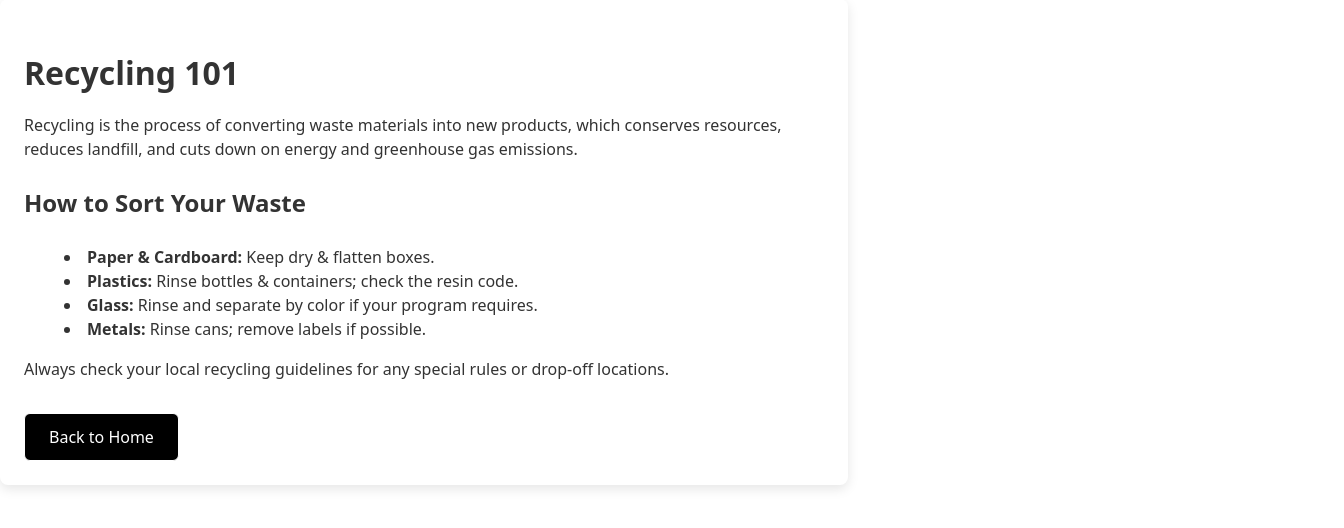
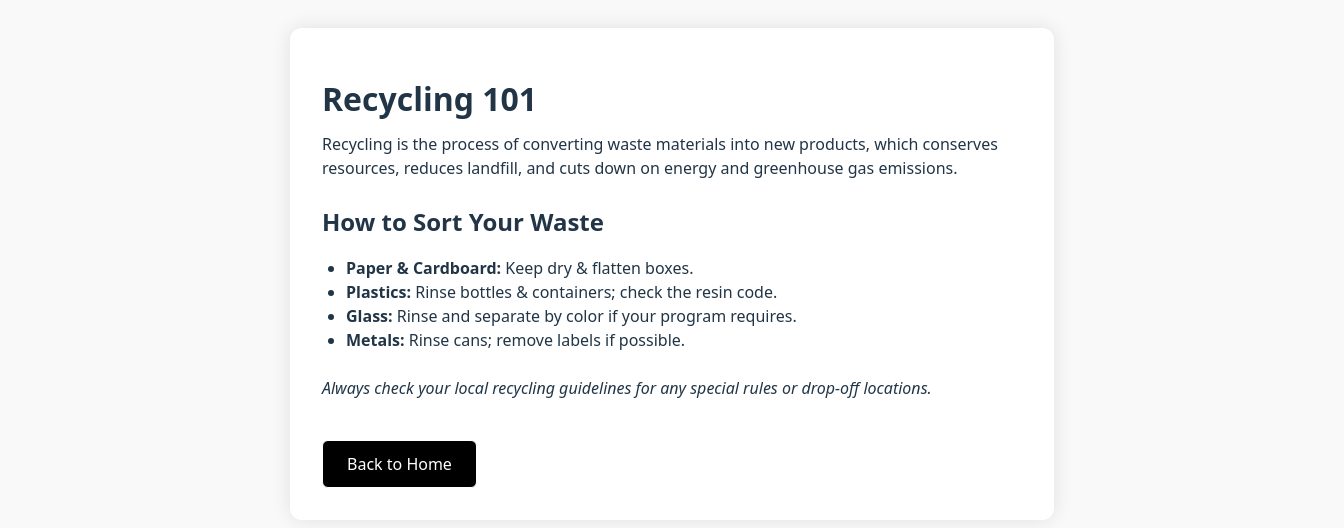
Before and after one commit to pearloyewole/SortWise, a React (Vite) app: page /info in a window 1280 px wide. Shown: the part 158-686 px from the top of the page, 1344 px wide, since content can reach past the window. Built offline with nearby package versions, Linux system fonts and the light colour scheme.

Commit message:
style changes

```diff
--- a/src/index.css
+++ b/src/index.css
@@ -31,7 +31,7 @@
 }
 
 h1 {
-  font-size: 3.2em;
+  font-size: 10rem;
   line-height: 1.1;
 }
 
@@ -77,14 +77,9 @@
   justify-content: center;
   text-align: center;
   color: white;
-  padding: 2rem;
+  padding: 5rem;
 }
 
-.title {
-  font-size: 5rem;
-  font-weight: bold;
-  margin-bottom: 1rem;
-}
 
 .tagline {
   font-size: 1.25rem;
@@ -165,7 +160,7 @@
 }
 
 .title {
-  font-size: 2rem;
+  font-size: 5rem;
   margin-bottom: 0.5rem;
 }
 
--- a/src/page/Info.jsx
+++ b/src/page/Info.jsx
@@ -3,37 +3,51 @@
 
 export default function Info() {
   return (
-    <div className="info-page">
-      <h2>Recycling 101</h2>
-      <p>
-        Recycling is the process of converting waste materials into new
-        products, which conserves resources, reduces landfill, and cuts down
-        on energy and greenhouse gas emissions.
+ <div
+  style={{
+    display: "flex",
+    alignItems: "center",
+    justifyContent: "center",
+    minHeight: "100vh",
+    width: "100vw",
+    backgroundColor: "#f9f9f9",
+    padding: "2rem",
+  }}
+>
+  <div
+    style={{
+      maxWidth: "700px",
+      width: "100%",
+      backgroundColor: "#fff",
+      padding: "2rem",
+      borderRadius: "12px",
+      boxShadow: "0 0 20px rgba(0,0,0,0.1)",
+    }}
+  >
+      <h1 style={{ fontSize: "2rem", fontWeight: "bold", marginBottom: "1rem" }}>Recycling 101</h1>
+      <p style={{ marginBottom: "1.5rem" }}>
+        Recycling is the process of converting waste materials into new products, which conserves resources,
+        reduces landfill, and cuts down on energy and greenhouse gas emissions.
       </p>
-      <h3>How to Sort Your Waste</h3>
-      <ul>
-        <li>
-          <strong>Paper & Cardboard:</strong> Keep dry & flatten boxes.
-        </li>
-        <li>
-          <strong>Plastics:</strong> Rinse bottles & containers; check the
-          resin code.
-        </li>
-        <li>
-          <strong>Glass:</strong> Rinse and separate by color if your program
-          requires.
-        </li>
-        <li>
-          <strong>Metals:</strong> Rinse cans; remove labels if possible.
-        </li>
+
+      <h2 style={{ fontSize: "1.5rem", fontWeight: "600", marginBottom: "1rem" }}>How to Sort Your Waste</h2>
+      <ul style={{ paddingLeft: "1.5rem", marginBottom: "1.5rem" }}>
+        <li><strong>Paper & Cardboard:</strong> Keep dry & flatten boxes.</li>
+        <li><strong>Plastics:</strong> Rinse bottles & containers; check the resin code.</li>
+        <li><strong>Glass:</strong> Rinse and separate by color if your program requires.</li>
+        <li><strong>Metals:</strong> Rinse cans; remove labels if possible.</li>
       </ul>
-      <p>
-        Always check your local recycling guidelines for any special rules or
-        drop‑off locations.
+
+      <p style={{ fontStyle: "italic" }}>
+        Always check your local recycling guidelines for any special rules or drop-off locations.
       </p>
+
       <Link to="/">
-        <button className="dark-btn">Back to Home</button>
+        <button className="dark-btn" style={{ marginTop: "1.5rem" }}>
+          Back to Home
+        </button>
       </Link>
     </div>
-  );
+  </div>
+);
 }
```
